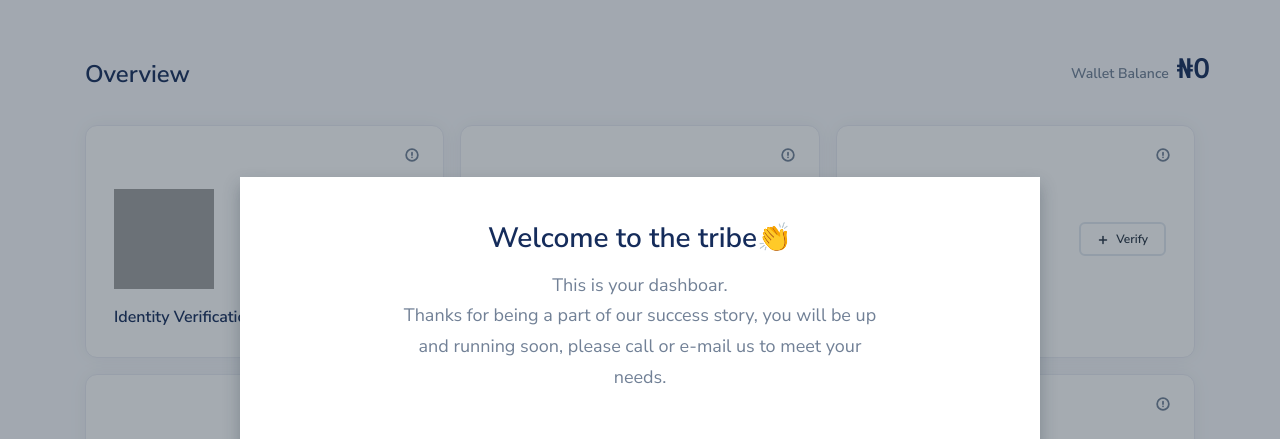
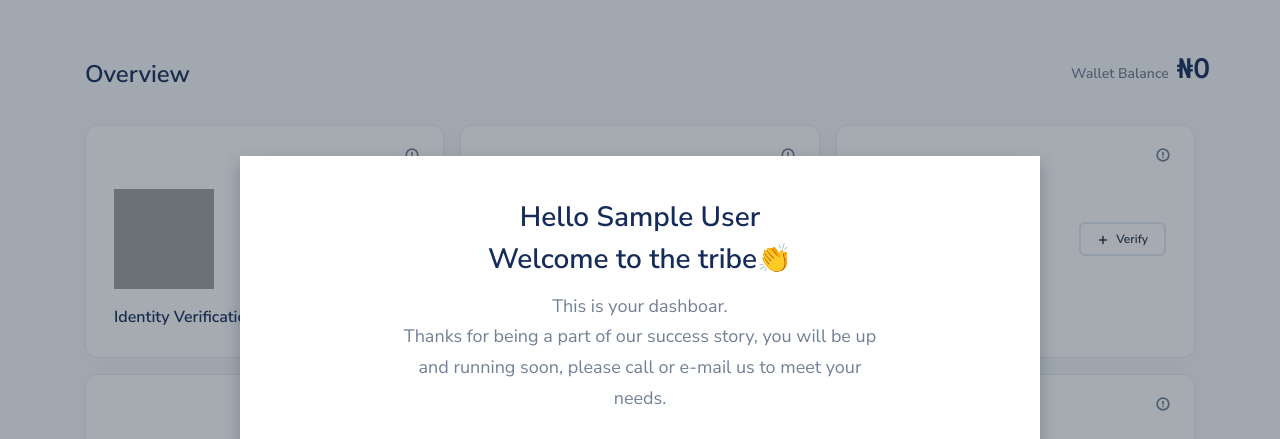
Before and after one commit to iverifyng/web, a PHP site: page /web/auth/dashboard.php in a window 1280 px wide. Shown: the top 439 px of the page. Run offline with PHP 8.4, Linux system fonts and the light colour scheme; the visitor is signed in with stand-in values (Sample User, id 1); grey boxes are pictures that could not be loaded.

```diff
--- a/auth/components/footer.php
+++ b/auth/components/footer.php
@@ -6,7 +6,7 @@
                     <div class="modal-body">
                         <div class="row justify-content-center">
                             <div class="col-lg-8 text-center py-3">
-                                <h6 class="h3">Welcome to the tribe👏</h6>
+                                <h6 class="h3">Hello <? echo $_SESSION['firstName']; ?><br>Welcome to the tribe👏</h6>
                                 <p class="lead text-muted">
                                      This is your dashboar.<br>Thanks for being a part of our success story, you will be up and running soon, please call or e-mail us to meet your needs.
                                 </p>
```
